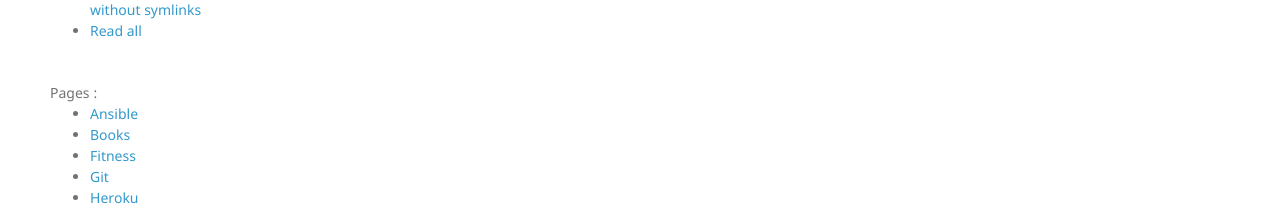
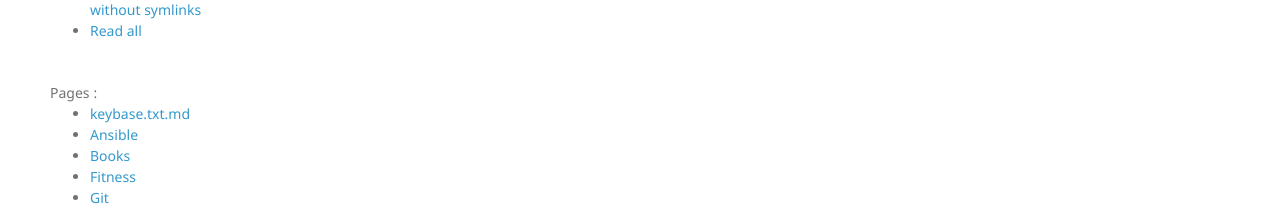
Before and after one commit to rgibert/rgibert.github.io, a Jekyll site: the page built from README.md, in a window 1280 px wide. Shown: the part 736-947 px from the top of the page. Built offline with Jekyll 4.4.1, drawn with Linux system fonts in a browser that asks for light colours; nearby versions of some CDN libraries; our own code applies the rules of GitHub Pages for plain Markdown files.

Commit message:
Update and rename .well-known/keybase.txt to wiki/keybase.txt.md

```diff
--- a/.well-known/keybase.txt
+++ b/wiki/keybase.txt.md
@@ -1,3 +1,6 @@
+---
+redirect_from: .well-known/keybase.txt
+---
 ==================================================================
 https://keybase.io/rgibert
 --------------------------------------------------------------------
```
